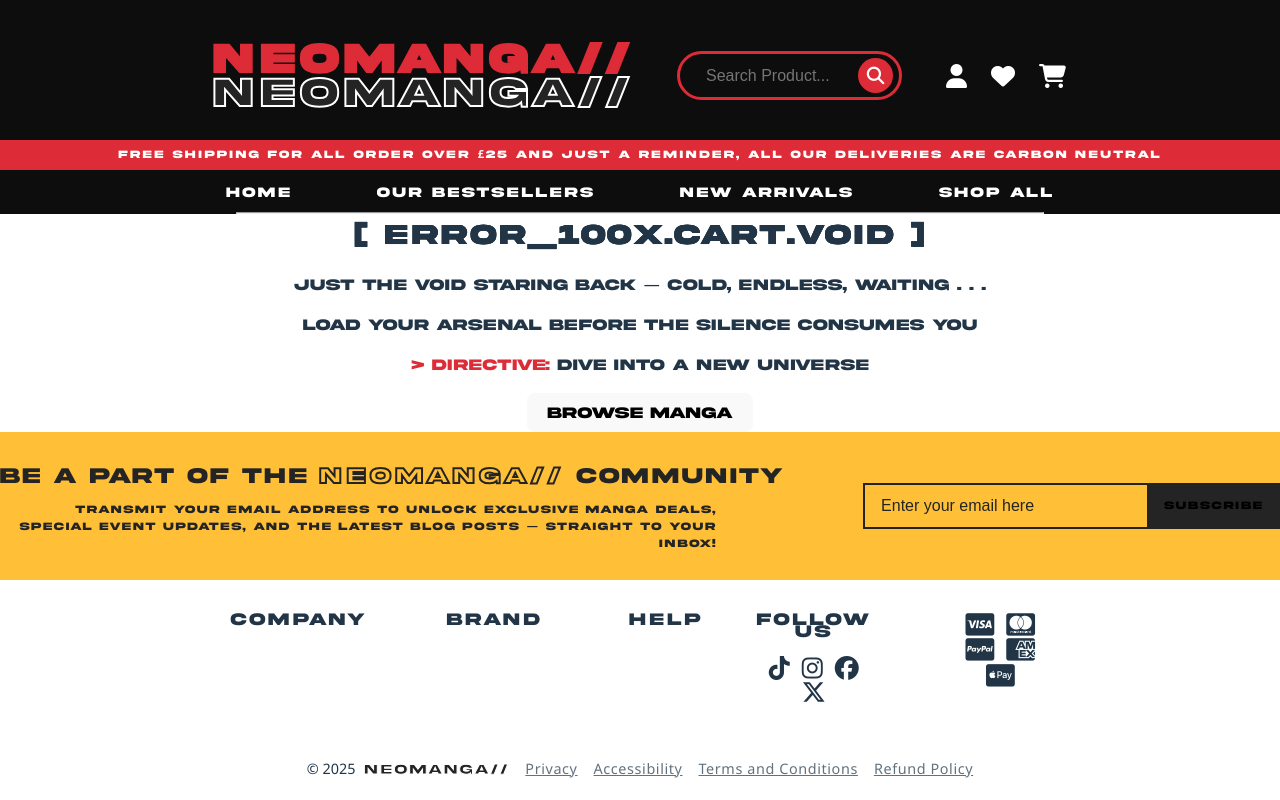
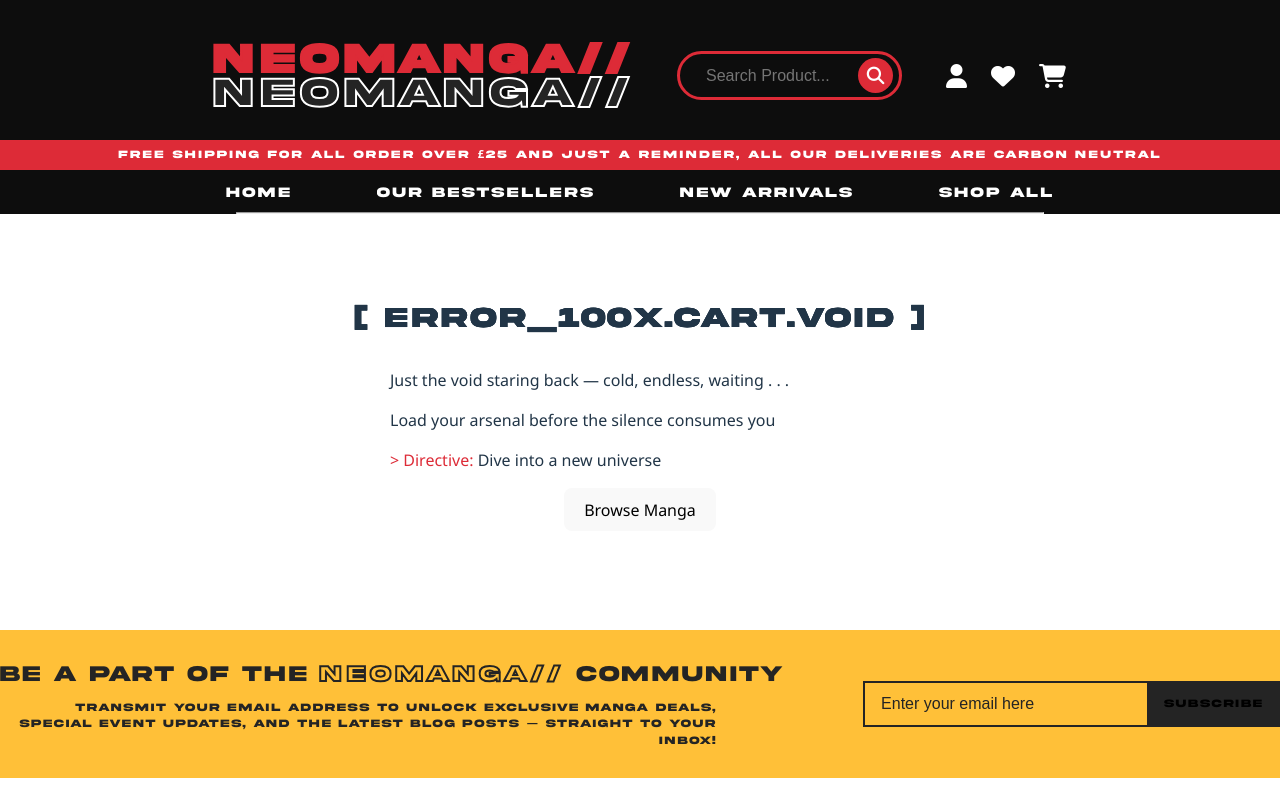
Before and after one commit to jpholdsworth/neomanga, a React (Vite) app: page /cart in a window 1280 px wide. Shown: the top 800 px of the page. Built offline with nearby package versions, Linux system fonts and the light colour scheme.

Commit message:
add styles for the text when there is no item in the cart and checkout price

```diff
--- a/src/styles/shopping-cart.css
+++ b/src/styles/shopping-cart.css
@@ -1,3 +1,7 @@
+.cart-container {
+    min-height: 52vh;
+}
+
 .cart-title {
     width: 60vw;
     text-align: left;
@@ -9,6 +13,22 @@
 .items {
     width: 58vw;
     margin: auto;
+}
+
+.no-item {
+    width: 600px;
+    font-family: 'Noto Sans', sans-serif;
+    height: 50vh;
+    display: flex;
+    flex-direction: column;
+    justify-content: center;
+    align-items: center;
+    margin: auto;
+}
+
+.no-item-text {
+    width: 500px;
+    text-align: left;
 }
 
 .cart-item {
```
